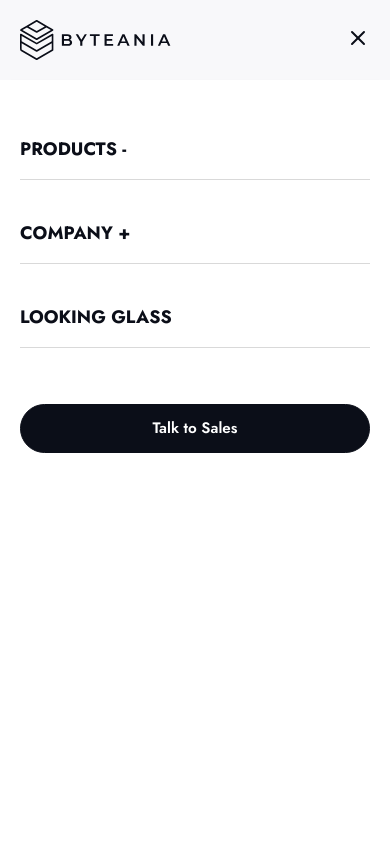
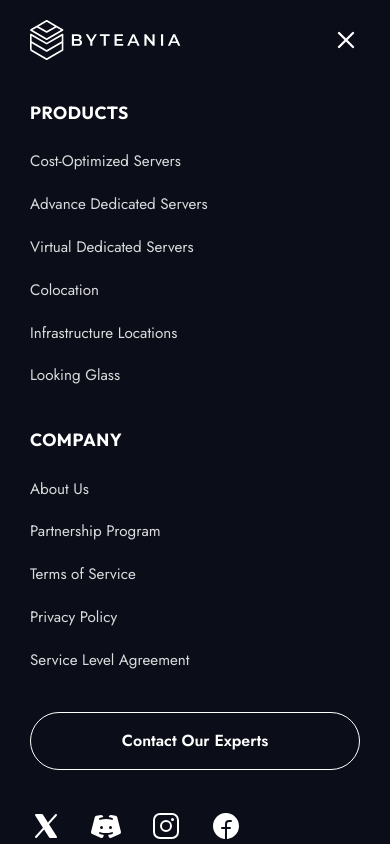
Before and after one commit to souiiii/Bytenia, a React (Vite) app: page /enterprise in a window 390 px wide. Both pictures are taken after a click on the button 358 px from the left and 40 px from the top of the page. Shown: the top 844 px of the page. Built offline with nearby package versions, Linux system fonts and the light colour scheme; what react-world-flags would draw is missing.

Commit message:
feat: implement responsive Navbar component with dropdown submenus and mobile navigation support

```diff
--- a/src/components/Navbar/Navbar.css
+++ b/src/components/Navbar/Navbar.css
@@ -129,17 +129,18 @@
 /* Mobile Menu Base */
 .mobile-menu {
   position: fixed;
-  top: 80px; /* Below navbar */
+  top: 0;
   left: 0;
   width: 100%;
-  height: calc(100vh - 80px);
-  background-color: var(--bg-white);
-  padding: 40px 20px;
+  height: 100vh;
+  z-index: 2000;
+  background-color: var(--bg-dark);
   transform: translateY(-100%);
   opacity: 0;
   visibility: hidden;
   transition: all 0.4s cubic-bezier(0.16, 1, 0.3, 1);
-  box-shadow: 0 10px 15px -3px rgba(0, 0, 0, 0.1);
+  overflow-y: auto;
+  color: #fff;
 }
 
 .mobile-menu.active {
@@ -148,36 +149,81 @@
   visibility: visible;
 }
 
-.mobile-menu-container {
+.mobile-menu-header {
+  display: flex;
+  justify-content: space-between;
+  align-items: center;
+  height: 80px;
+  padding: 0 30px;
+}
+
+.mobile-menu-body {
+  padding: 20px 30px 60px;
+}
+
+.mobile-section {
+  margin-bottom: 40px;
+}
+
+.mobile-section-title {
+  font-size: 1.1rem;
+  font-weight: 700;
+  margin-bottom: 24px;
+  color: #fff;
+  letter-spacing: 0.5px;
+}
+
+.mobile-sublinks {
   display: flex;
   flex-direction: column;
-  gap: 24px;
+  gap: 20px;
 }
 
-.mobile-link {
-  display: flex;
-  justify-content: space-between;
+.mobile-sublink {
+  color: rgba(255, 255, 255, 0.85);
   text-decoration: none;
-  color: var(--bg-dark);
-  font-size: 1.125rem;
-  font-weight: 700;
-  padding: 16px 0;
-  border-bottom: 1px solid var(--border-light);
-  cursor: pointer;
+  font-size: 0.95rem;
+  font-weight: 400;
+  transition: color var(--transition-speed);
+}
+.mobile-sublink:hover {
+  color: #fff;
 }
 
-.mobile-actions {
-  display: flex;
-  flex-direction: column;
-  margin-top: 32px;
+.mobile-contact-btn {
+  display: block;
+  width: 100%;
+  padding: 16px;
+  border-radius: 50px;
+  border: 1px solid #fff;
+  color: #fff;
+  text-align: center;
+  text-decoration: none;
+  font-weight: 600;
+  font-size: 1rem;
+  margin-bottom: 40px;
+  background-color: transparent;
+  transition: all var(--transition-speed);
+}
+.mobile-contact-btn:hover {
+  background-color: rgba(255, 255, 255, 0.1);
 }
 
-.mobile-sign-in-btn {
-  width: 100%;
-  padding: 16px;
-  background-color: var(--bg-dark);
-  color: var(--bg-white);
-  font-size: 1.125rem;
+.mobile-socials {
+  display: flex;
+  gap: 28px;
+  align-items: center;
+}
+
+.mobile-social-icon {
+  color: #fff;
+  transition: opacity var(--transition-speed);
+  display: flex;
+  align-items: center;
+  justify-content: center;
+}
+.mobile-social-icon:hover {
+  opacity: 0.7;
 }
 
 @media (max-width: 900px) {
@@ -196,6 +242,12 @@
   grid-template-rows: 0fr;
   transition: grid-template-rows 0.4s cubic-bezier(0.25, 1, 0.5, 1);
   background-color: var(--bg-dark);
+}
+
+@media (max-width: 900px) {
+  .navbar-submenu-wrapper {
+    display: none !important;
+  }
 }
 
 .navbar-submenu-wrapper.open {
--- a/src/components/Navbar/Navbar.jsx
+++ b/src/components/Navbar/Navbar.jsx
@@ -1,5 +1,6 @@
 import React, { useState } from "react";
 import { Menu, X } from "lucide-react";
+import { XLogo, DiscordLogo, InstagramLogo, FacebookLogo } from "@phosphor-icons/react";
 import { Link, useLocation } from "react-router-dom";
 import Logo from "../../assets/Logo.svg";
 import "./Navbar.css";
@@ -157,64 +158,59 @@
 
       {/* Mobile Menu Dropdown */}
       <div className={`mobile-menu ${isOpen ? "active" : ""}`}>
-        <div className="mobile-menu-container">
-          <span
-            className="mobile-link"
-            onClick={() => setActiveMenu(activeMenu === 'PRODUCTS' ? null : 'PRODUCTS')}
+        <div className="mobile-menu-header">
+          <Link
+            to="/"
+            className="navbar-logo"
+            onClick={() => {
+              setActiveMenu(null);
+              setIsOpen(false);
+            }}
           >
-            PRODUCTS {activeMenu === 'PRODUCTS' ? '-' : '+'}
-          </span>
-          <span
-            className="mobile-link"
-            onClick={() => setActiveMenu(activeMenu === 'COMPANY' ? null : 'COMPANY')}
-          >
-            COMPANY {activeMenu === 'COMPANY' ? '-' : '+'}
-          </span>
-          <Link to="/looking-glass" className="mobile-link" onClick={() => { setActiveMenu(null); setIsOpen(false); }}>
-            LOOKING GLASS
+            <img
+              src={Logo}
+              alt="Byteania Logo"
+              style={{ height: "40px", width: "auto", filter: 'brightness(0) invert(1)' }}
+            />
+          </Link>
+          <button className="mobile-toggle" onClick={toggleMenu} style={{ background: 'none', border: 'none', cursor: 'pointer', display: 'flex', alignItems: 'center' }}>
+            <X size={28} color="#fff" />
+          </button>
+        </div>
+
+        <div className="mobile-menu-body">
+          <div className="mobile-section">
+            <h3 className="mobile-section-title">PRODUCTS</h3>
+            <div className="mobile-sublinks">
+              <Link to="/cost-optimized" className="mobile-sublink" onClick={toggleMenu}>Cost-Optimized Servers</Link>
+              <Link to="/enterprise" className="mobile-sublink" onClick={toggleMenu}>Advance Dedicated Servers</Link>
+              <Link to="/vds" className="mobile-sublink" onClick={toggleMenu}>Virtual Dedicated Servers</Link>
+              <Link to="/colocation" className="mobile-sublink" onClick={toggleMenu}>Colocation</Link>
+              <Link to="/locations" className="mobile-sublink" onClick={toggleMenu}>Infrastructure Locations</Link>
+              <Link to="/looking-glass" className="mobile-sublink" onClick={toggleMenu}>Looking Glass</Link>
+            </div>
+          </div>
+
+          <div className="mobile-section">
+            <h3 className="mobile-section-title">COMPANY</h3>
+            <div className="mobile-sublinks">
+              <Link to="/about-us" className="mobile-sublink" onClick={toggleMenu}>About Us</Link>
+              <Link to="/partnership-program" className="mobile-sublink" onClick={toggleMenu}>Partnership Program</Link>
+              <Link to="/terms-of-service" className="mobile-sublink" onClick={toggleMenu}>Terms of Service</Link>
+              <Link to="/privacy-policy" className="mobile-sublink" onClick={toggleMenu}>Privacy Policy</Link>
+              <Link to="/sla" className="mobile-sublink" onClick={toggleMenu}>Service Level Agreement</Link>
+            </div>
+          </div>
+
+          <Link to="/connect" className="mobile-contact-btn" onClick={toggleMenu}>
+            Contact Our Experts
           </Link>
 
-          <div className="mobile-actions">
-            <button
-              className="btn-outline"
-              style={{
-                display: "none", /* Hidden per request */
-                width: "100%",
-                marginBottom: "12px",
-                padding: "12px",
-                borderRadius: "50px",
-                fontSize: "0.95rem",
-                fontWeight: 600,
-                border: "1.5px solid var(--text-dark, #060914)",
-                color: "var(--text-dark, #060914)",
-                backgroundColor: "transparent",
-                boxSizing: "border-box"
-              }}
-            >
-              Login
-            </button>
-            <Link
-              to="/connect"
-              className="btn-primary"
-              style={{
-                width: "100%",
-                padding: "12px",
-                borderRadius: "50px",
-                fontSize: "0.95rem",
-                fontWeight: 600,
-                backgroundColor: "var(--bg-dark, #060914)",
-                color: "#ffffff",
-                border: "1.5px solid var(--bg-dark, #060914)",
-                textDecoration: "none",
-                display: "inline-flex",
-                alignItems: "center",
-                justifyContent: "center",
-                boxSizing: "border-box"
-              }}
-              onClick={() => setIsOpen(false)}
-            >
-              Talk to Sales
-            </Link>
+          <div className="mobile-socials">
+            <a href="#" className="mobile-social-icon"><XLogo size={32} weight="fill" /></a>
+            <a href="#" className="mobile-social-icon"><DiscordLogo size={32} weight="fill" /></a>
+            <a href="#" className="mobile-social-icon"><InstagramLogo size={32} weight="regular" /></a>
+            <a href="#" className="mobile-social-icon"><FacebookLogo size={32} weight="fill" /></a>
           </div>
         </div>
       </div>
```
